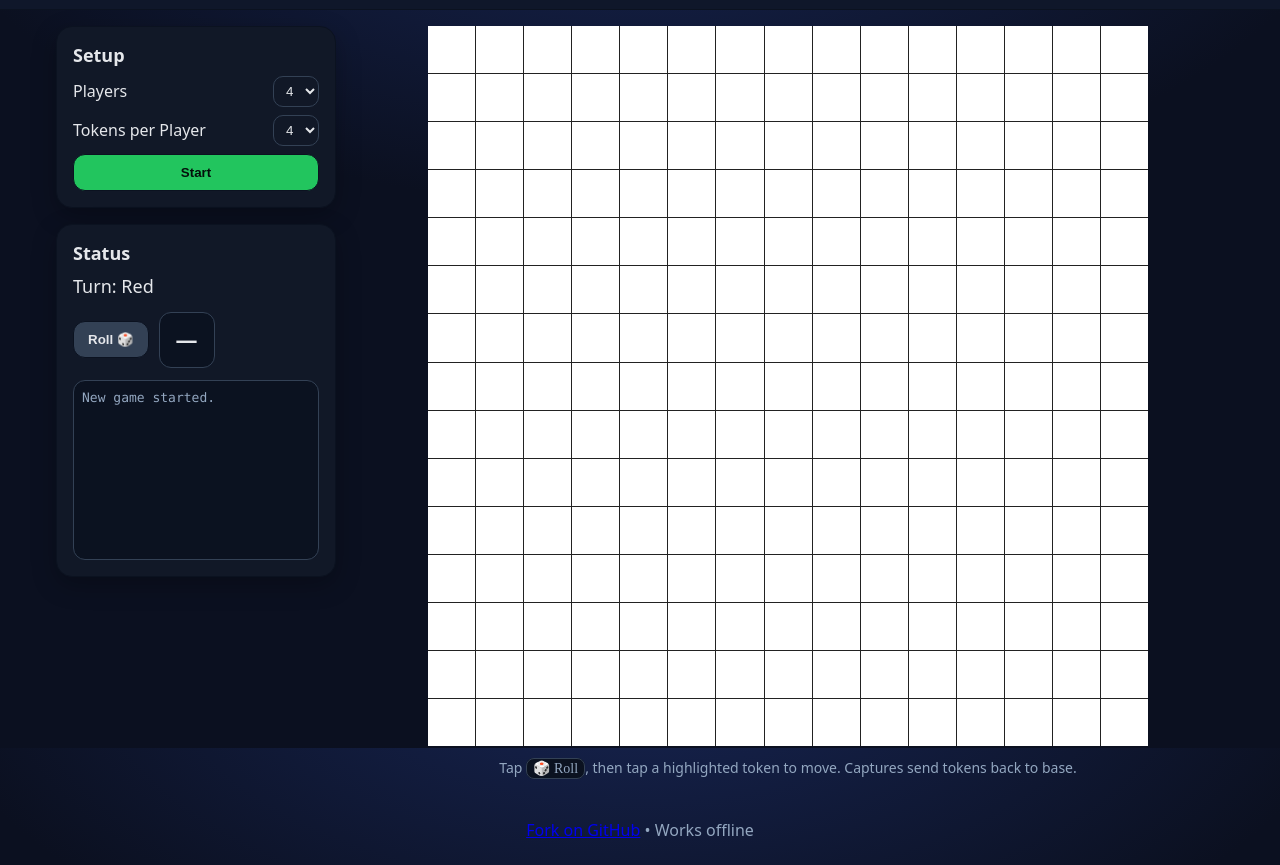
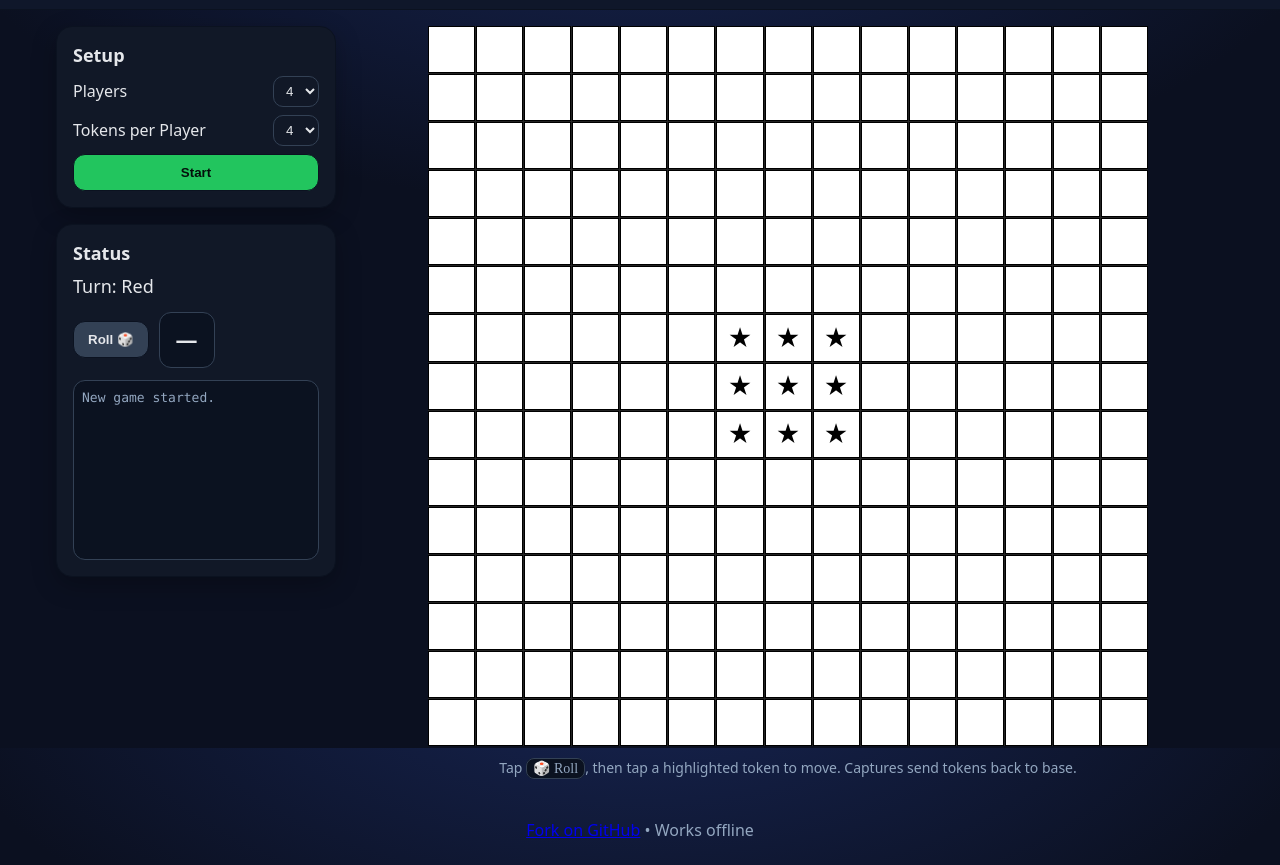
Before and after one commit to Moneythepro/ludoo, a plain HTML site: page index.html in a window 1280 px wide. Shown: the part 52-917 px from the top of the page. Drawn offline with Linux system fonts and the light colour scheme.

Commit message:
Update styles.css

```diff
--- a/styles.css
+++ b/styles.css
@@ -177,3 +177,28 @@ select{ background:transparent; border:1px solid var(--outline); color:var(--tex
 .token.p4 { background: yellow; }
 .token.p5 { background: purple; }
 .token.p6 { background: teal; }
+
+.cell {
+  border: 1px solid #000;
+  width: 100%;
+  aspect-ratio: 1;
+}
+
+.red-home { background: red; }
+.green-home { background: green; }
+.yellow-home { background: yellow; }
+.blue-home { background: blue; }
+.track { background: white; }
+.safe { background: lightgray; }
+.center-star {
+  background: white;
+  position: relative;
+}
+.center-star::after {
+  content: "★";
+  color: black;
+  font-size: 1.5em;
+  position: absolute;
+  top: 50%; left: 50%;
+  transform: translate(-50%, -50%);
+}
```
